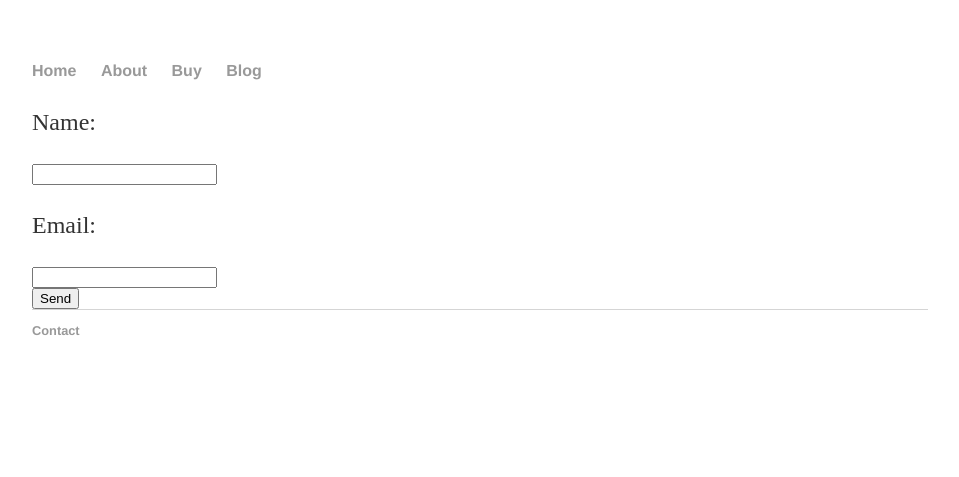
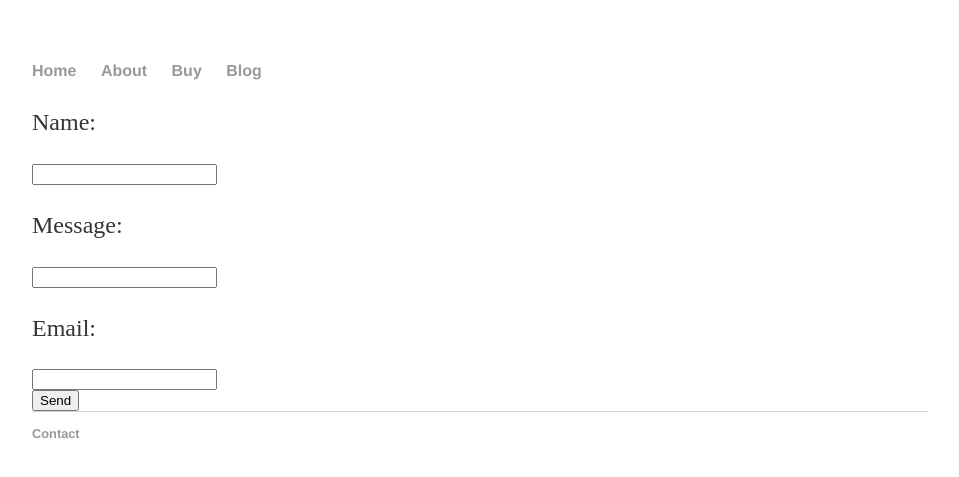
Before and after one commit to JustGamingLTD/justgamingltd.github.io2, a Jekyll site: the page built from contact/index.html, in a window 1280 px wide. Shown: the top 477 px of the page, without its empty margins (160-1119 px from the left). Built offline with Jekyll 4.4.1, drawn with Linux system fonts in a browser that asks for light colours.

Commit message:
Update index.html

```diff
--- a/contact/index.html
+++ b/contact/index.html
@@ -5,6 +5,7 @@ title: Space Wars - Ship Battles
 
 <form action="//formspree.io/accounts@justgamingltd.nl" method="POST">
     <p>Name: </p><input type="text" name="name"><br />
+    <p>Message: </p><input type="text"cols="40" rows="5" name="message"><br />
     <p>Email: </p><input type="email" name="email"><br />
     <input type="submit" value="Send">
 </form>
```
